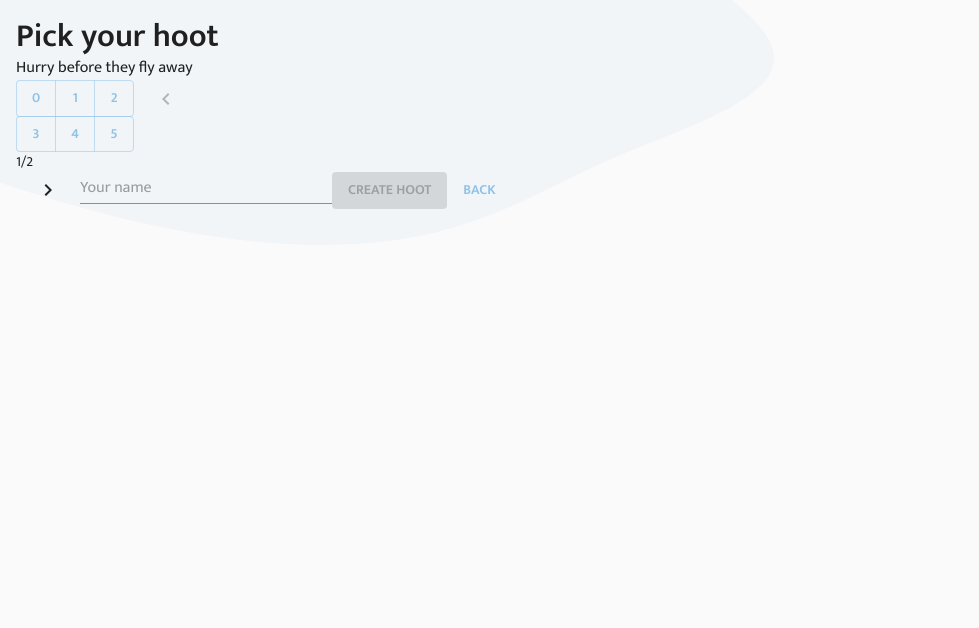
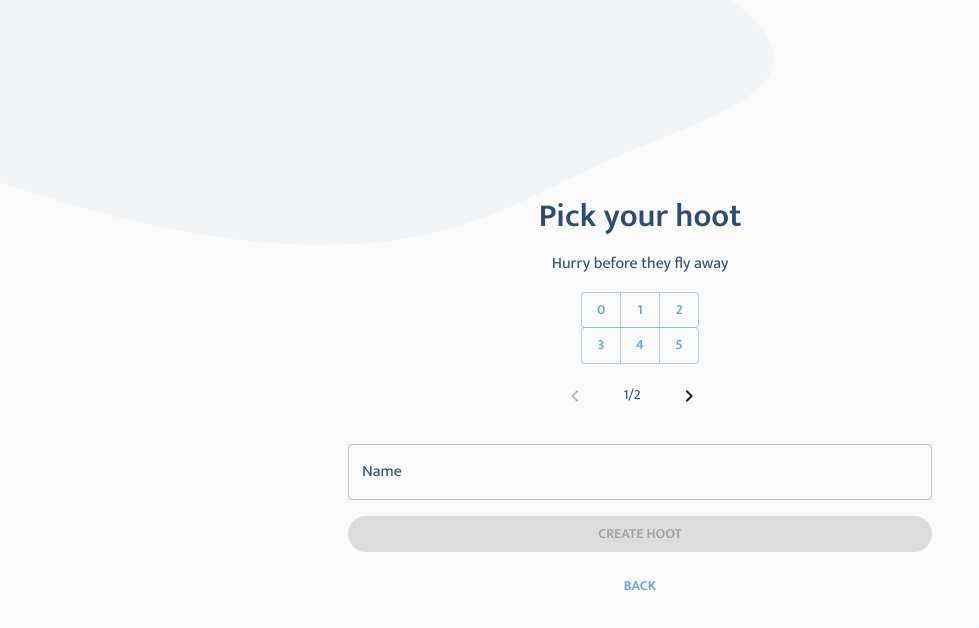
Before and after one commit to HootDat/frontend, a React (Create React App) app: page / in a window 1280 px wide. Both pictures are taken after a click on the button "CREATE NEW GAME". Shown: the top 628 px of the page, without its empty margins (0-979 px from the left). Built offline with nearby package versions, Linux system fonts and the light colour scheme; no server answers.

Commit message:
Style create and join screens

```diff
--- a/src/App.tsx
+++ b/src/App.tsx
@@ -14,17 +14,20 @@ import bg_bot from './svg/bg-bot.svg';
 let theme = createMuiTheme({
   palette: {
     primary: {
-      main: '#8dc2e9',
+      main: '#6fa1d6',
       contrastText: '#ffffff',
     },
     secondary: {
-      main: '#f99f49',
+      main: '#f99f1e',
       contrastText: '#ffffff',
     },
   },
   typography: {
     fontFamily: '"Mukta", sans-serif',
     fontWeightBold: 600,
+    allVariants: {
+      color: '#304b6d',
+    },
     h3: {
       fontWeight: 600,
     },
--- a/src/components/common/BackButton.tsx
+++ b/src/components/common/BackButton.tsx
@@ -1,9 +1,13 @@
 import React from 'react';
-import { Button } from '@material-ui/core';
+import { Button, ButtonProps } from '@material-ui/core';
 
-const BackButton: React.FC<{ handleBack: () => void }> = ({ handleBack }) => {
+type Props = ButtonProps & {
+  handleBack: () => void;
+};
+
+const BackButton: React.FC<Props> = ({ handleBack, ...props }) => {
   return (
-    <Button color="primary" onClick={handleBack}>
+    <Button color="primary" onClick={handleBack} {...props}>
       Back
     </Button>
   );
--- /dev/null
+++ b/src/components/common/CenteredInnerGrid.tsx
@@ -0,0 +1,26 @@
+import React from 'react';
+import { makeStyles, GridProps, Grid } from '@material-ui/core';
+
+const useStyles = makeStyles({
+  root: {
+    textAlign: 'center',
+    maxWidth: '600px',
+  },
+});
+
+const CenteredInnerGrid: React.FC<GridProps> = props => {
+  const classes = useStyles();
+
+  return (
+    <Grid
+      item
+      container
+      xs={12}
+      spacing={2}
+      className={classes.root}
+      {...props}
+    />
+  );
+};
+
+export default CenteredInnerGrid;
--- /dev/null
+++ b/src/components/common/OuterGrid.tsx
@@ -0,0 +1,24 @@
+import React from 'react';
+import { makeStyles, GridProps, Grid } from '@material-ui/core';
+
+const useStyles = makeStyles({
+  root: {
+    height: '100%',
+  },
+});
+
+const OuterGrid: React.FC<GridProps> = props => {
+  const classes = useStyles();
+
+  return (
+    <Grid
+      container
+      alignItems="center"
+      justify="center"
+      className={classes.root}
+      {...props}
+    />
+  );
+};
+
+export default OuterGrid;
--- /dev/null
+++ b/src/components/common/PaddedDiv.tsx
@@ -0,0 +1,8 @@
+import React from 'react';
+import { Box, BoxProps } from '@material-ui/core';
+
+const PaddedDiv: React.FC<BoxProps> = props => (
+  <Box height="100%" padding={2} {...props} />
+);
+
+export default PaddedDiv;
--- a/src/components/game/CreatePlayer.tsx
+++ b/src/components/game/CreatePlayer.tsx
@@ -1,7 +1,22 @@
 import React, { useState } from 'react';
-import { Typography, TextField, Button, ButtonGroup } from '@material-ui/core';
+import {
+  Typography,
+  TextField,
+  Button,
+  ButtonGroup,
+  Grid,
+  makeStyles,
+} from '@material-ui/core';
 import { KeyboardArrowLeft, KeyboardArrowRight } from '@material-ui/icons';
 import BackButton from '../common/BackButton';
+import CenteredInnerGrid from '../common/CenteredInnerGrid';
+import ActionButton from '../common/ActionButton';
+
+const useStyles = makeStyles(theme => ({
+  pageSelector: {
+    padding: theme.spacing(2),
+  },
+}));
 
 const CreatePlayer: React.FC<{
   handleCreate: (name: string, hoot: number) => void;
@@ -13,6 +28,7 @@ const CreatePlayer: React.FC<{
   // 1 or 2
   const [page, setPage] = useState(1);
   const [name, setName] = useState('');
+  const classes = useStyles();
 
   const occupiedNumbers = Object.values(participants).map(arr => arr[1]);
 
@@ -49,46 +65,79 @@ const CreatePlayer: React.FC<{
 
   const PageSelector = (
     <>
+      <Grid item>
         <Button size="small" onClick={() => setPage(1)} disabled={page === 1}>
           <KeyboardArrowLeft />
         </Button>
+      </Grid>
+      <Grid item>
         <Typography variant="body2">{page}/2</Typography>
+      </Grid>
+      <Grid item>
         <Button size="small" onClick={() => setPage(2)} disabled={page === 2}>
           <KeyboardArrowRight />
         </Button>
+      </Grid>
     </>
   );
 
   const HootPage = (
     <>
+      <Grid item xs={12}>
         <ButtonGroup orientation="vertical" aria-label="hoot choices">
           {makeHootRow(page === 1 ? 0 : 6)}
           {makeHootRow(page === 1 ? 3 : 9)}
         </ButtonGroup>
+      </Grid>
+      <Grid
+        item
+        container
+        justify="center"
+        alignItems="center"
+        spacing={2}
+        xs={12}
+        className={classes.pageSelector}
+      >
         {PageSelector}
+      </Grid>
     </>
   );
 
   return (
-    <>
+    <CenteredInnerGrid>
+      <Grid item xs={12}>
         <Typography variant="h4">Pick your hoot</Typography>
+      </Grid>
+      <Grid item xs={12}>
         <Typography variant="body1">Hurry before they fly away</Typography>
+      </Grid>
+      <Grid item container xs={12}>
         {HootPage}
+      </Grid>
+      <Grid item xs={12}>
         <TextField
           placeholder="Your name"
+          label="Name"
+          variant="outlined"
+          fullWidth
           onChange={handleNameChange}
           value={name}
         />
-      <Button
+      </Grid>
+      <Grid item xs={12}>
+        <ActionButton
           variant="contained"
           color="primary"
           disabled={hoot === -1 || name === ''}
           onClick={() => handleCreate(name, hoot)}
         >
           CREATE HOOT
-      </Button>
+        </ActionButton>
+      </Grid>
+      <Grid item xs={12}>
         <BackButton handleBack={handleBack} />
-    </>
+      </Grid>
+    </CenteredInnerGrid>
   );
 };
 
--- a/src/components/game/CreateRoom.tsx
+++ b/src/components/game/CreateRoom.tsx
@@ -4,6 +4,7 @@ import { useHistory } from 'react-router-dom';
 import ConnContext from './connection/ConnContext';
 import CreatePlayer from './CreatePlayer';
 import { Mode } from './GameState';
+import OuterGrid from '../common/OuterGrid';
 
 const CreateRoom: React.FC = () => {
   const conn = useContext(ConnContext);
@@ -21,13 +22,13 @@ const CreateRoom: React.FC = () => {
   };
 
   return (
-    <>
+    <OuterGrid>
       <CreatePlayer
         handleCreate={handleSubmit}
         handleBack={handleBack}
         participants={{}}
       />
-    </>
+    </OuterGrid>
   );
 };
 
--- a/src/components/game/Home.tsx
+++ b/src/components/game/Home.tsx
@@ -8,6 +8,8 @@ import { Mode } from './GameState';
 import useOnlineStatus from '../../utils/useOnlineStatus';
 import ActionButton from '../common/ActionButton';
 import hoot from '../../svg/hoot0.svg';
+import OuterGrid from '../common/OuterGrid';
+import CenteredInnerGrid from '../common/CenteredInnerGrid';
 
 const useStyles = makeStyles(theme => ({
   root: {
@@ -39,13 +41,8 @@ const Home: React.FC = () => {
   return (
     <>
       <LogInOutButton />
-      <Grid
-        container
-        alignItems="center"
-        justify="center"
-        className={classes.root}
-      >
-        <Grid item container xs={12} spacing={2} className={classes.container}>
+      <OuterGrid>
+        <CenteredInnerGrid>
           <Grid item xs={12}>
             <img src={hoot} className={classes.hoot} alt="hootdat mascot" />
           </Grid>
@@ -81,8 +78,8 @@ const Home: React.FC = () => {
               QUESTION PACKS
             </Button>
           </Grid>
-        </Grid>
-      </Grid>
+        </CenteredInnerGrid>
+      </OuterGrid>
     </>
   );
 };
--- a/src/components/game/JoinRoom.tsx
+++ b/src/components/game/JoinRoom.tsx
@@ -6,6 +6,7 @@ import GameContext from './GameContext';
 import { Mode } from './GameState';
 import JoinRoomForm from './JoinRoomForm';
 import { useHistory } from 'react-router-dom';
+import OuterGrid from '../common/OuterGrid';
 
 // load form if room in state is empty. otherwise load player
 const JoinRoom: React.FC = () => {
@@ -33,7 +34,7 @@ const JoinRoom: React.FC = () => {
   };
 
   return (
-    <>
+    <OuterGrid>
       {roomId === null ? (
         <JoinRoomForm handleJoin={handleJoin} handleBack={handleBack} />
       ) : (
@@ -43,7 +44,7 @@ const JoinRoom: React.FC = () => {
           participants={participants}
         />
       )}
-    </>
+    </OuterGrid>
   );
 };
 
--- a/src/components/game/JoinRoomForm.tsx
+++ b/src/components/game/JoinRoomForm.tsx
@@ -1,6 +1,15 @@
 import React, { useState } from 'react';
-import { TextField, Button, Typography, styled } from '@material-ui/core';
+import {
+  TextField,
+  Typography,
+  styled,
+  makeStyles,
+  Grid,
+} from '@material-ui/core';
 import BackButton from '../common/BackButton';
+import hoot from '../../svg/hoot0.svg';
+import ActionButton from '../common/ActionButton';
+import CenteredInnerGrid from '../common/CenteredInnerGrid';
 
 const PinField = styled(TextField)({
   letterSpacing: '1rem',
@@ -12,12 +21,24 @@ const PinField = styled(TextField)({
   },
 });
 
+const useStyles = makeStyles(theme => ({
+  container: {
+    textAlign: 'center',
+    maxWidth: '600px',
+  },
+  hoot: {
+    width: '100px',
+    height: '100px',
+  },
+}));
+
 // load form if room in state is empty. otherwise load character.
 const JoinRoomForm: React.FC<{
   handleJoin: (roomId: string) => void;
   handleBack: () => void;
 }> = ({ handleJoin, handleBack }) => {
   const [input, setInput] = useState('');
+  const classes = useStyles();
 
   const handleChange = (e: React.ChangeEvent<HTMLInputElement>) => {
     const re = /^[0-9\b]{0,4}$/;
@@ -26,24 +47,35 @@ const JoinRoomForm: React.FC<{
   };
 
   return (
-    <>
+    <CenteredInnerGrid>
+      <Grid item xs={12}>
+        <img src={hoot} className={classes.hoot} alt="hootdat mascot" />
+      </Grid>
+      <Grid item xs={12}>
         <Typography variant="h4">Enter Room PIN</Typography>
+      </Grid>
+      <Grid item xs={12}>
         <PinField
           placeholder="XXXX"
           onChange={handleChange}
           value={input}
           autoFocus
         />
-      <Button
+      </Grid>
+      <Grid item xs={12}>
+        <ActionButton
           variant="contained"
           color="primary"
           disabled={input.length !== 4}
           onClick={() => handleJoin(input)}
         >
-        Join Room
-      </Button>
+          Join Game
+        </ActionButton>
+      </Grid>
+      <Grid item xs={12}>
         <BackButton handleBack={handleBack} />
-    </>
+      </Grid>
+    </CenteredInnerGrid>
   );
 };
 
--- a/src/components/game/index.tsx
+++ b/src/components/game/index.tsx
@@ -15,22 +15,13 @@ import JoinRoom from './JoinRoom';
 import WaitingForAnswer from './WaitingForAnswer';
 import RoundEnd from './RoundEnd';
 import GameEnd from './GameEnd';
-import { makeStyles } from '@material-ui/core';
+import PaddedDiv from '../common/PaddedDiv';
 
 const conn = new ConnManager();
-
-const useStyles = makeStyles(theme => ({
-  root: {
-    height: '100%',
-    padding: theme.spacing(2),
-  },
-}));
 
 const GameShell: React.FC = () => {
   const [gameState, setGameState] = useState<GameState>(conn.getGameState());
   const { mode } = gameState;
-
-  const classes = useStyles();
 
   const history = useHistory();
   const roomId = new URLSearchParams(useLocation().search).get('roomId');
@@ -85,7 +76,7 @@ const GameShell: React.FC = () => {
   return (
     <GameContext.Provider value={gameState}>
       <ConnContext.Provider value={conn}>
-        <div className={classes.root}>{render()}</div>
+        <PaddedDiv>{render()}</PaddedDiv>
       </ConnContext.Provider>
     </GameContext.Provider>
   );
--- a/src/components/login/index.tsx
+++ b/src/components/login/index.tsx
@@ -7,16 +7,11 @@ import store from '../../utils/store';
 import ActionButton from '../common/ActionButton';
 import hoot from '../../svg/hoot0.svg';
 import BackButton from '../common/BackButton';
+import CenteredInnerGrid from '../common/CenteredInnerGrid';
+import OuterGrid from '../common/OuterGrid';
+import PaddedDiv from '../common/PaddedDiv';
 
 const useStyles = makeStyles(theme => ({
-  root: {
-    height: '100%',
-    padding: theme.spacing(2),
-  },
-  container: {
-    textAlign: 'center',
-    maxWidth: '600px',
-  },
   hoot: {
     height: '100px',
     width: '100px',
@@ -49,13 +44,9 @@ const Login: React.FC = () => {
   };
 
   return (
-    <Grid
-      container
-      alignItems="center"
-      justify="center"
-      className={classes.root}
-    >
-      <Grid item container xs={12} spacing={2} className={classes.container}>
+    <PaddedDiv>
+      <OuterGrid>
+        <CenteredInnerGrid>
           <Grid item xs={12}>
             <img src={hoot} className={classes.hoot} alt="hootdat mascot" />
           </Grid>
@@ -80,8 +71,9 @@ const Login: React.FC = () => {
           <Grid item xs={12}>
             <BackButton handleBack={() => history.push('/')} />
           </Grid>
-      </Grid>
-    </Grid>
+        </CenteredInnerGrid>
+      </OuterGrid>
+    </PaddedDiv>
   );
 };
 
```
Lines whose indentation alone changed are shown as unchanged.
